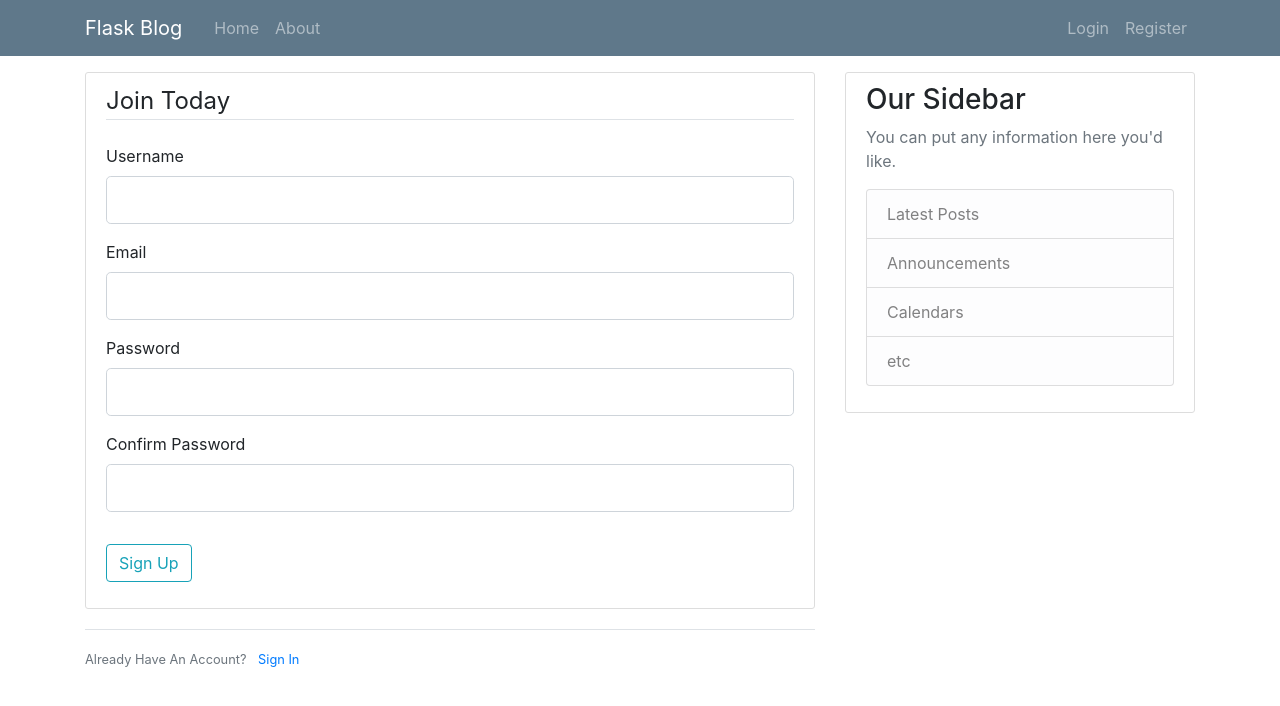
After one commit to euguroglu/Flask_Blog, a Flask app: page /register in a window 1280 px wide. The commit adds this page. Shown: the top 706 px of the page. Run offline with Flask 2, Linux system fonts and the light colour scheme; some libraries are stand-ins or nearby versions.

Commit message:
registration and login form finished

```diff
--- a/app.py
+++ b/app.py
@@ -1,6 +1,8 @@
 from flask import Flask, render_template, url_for
+from forms import RegistrationForm, LoginForm
 
 app = Flask(__name__)
+app.config['SECRET_KEY'] = 'willbeaddedlater'
 
 posts = [
     {
@@ -26,5 +28,17 @@ def index():
 def about():
     return render_template('about.html')
 
+@app.route('/register')
+def register():
+    form = RegistrationForm()
+
+    return render_template('register.html', form=form)
+
+@app.route('/login')
+def login():
+    form = LoginForm()
+
+    return render_template('login.html', form=form)
+
 if __name__ == "__main__":
     app.run(debug=True)
--- a/forms.py
+++ b/forms.py
@@ -1,6 +1,6 @@
 from flask_wtf import FlaskForm
 from wtforms import StringField, PasswordField, SubmitField, BooleanField
-from wtfroms.validators import DataRequired, Length, Email, EqualTo
+from wtforms.validators import DataRequired, Length, Email, EqualTo
 
 class RegistrationForm(FlaskForm):
     username = StringField('Username',
--- /dev/null
+++ b/templates/register.html
@@ -0,0 +1,36 @@
+{% extends "base.html" %}
+{% block title %}Register{% endblock %}
+{% block content %}
+  <div class="content-section">
+      <form action="{{url_for('register')}}" method="POST">
+          {{ form.hidden_tag() }}
+          <fieldset class="form-group">
+              <legend class="border-bottom mb-4">Join Today</legend>
+               <div class="form-group">
+                  {{ form.username.label(class="form-control-label") }}
+                  {{ form.username(class="form-control form-control-lg") }}
+               </div>
+               <div class="form-group">
+                 {{ form.email.label(class="form-control-label") }}
+                 {{ form.email(class="form-control form-control-lg") }}
+               </div>
+               <div class="form-group">
+                 {{ form.password.label(class="form-control-label") }}
+                 {{ form.password(class="form-control form-control-lg") }}
+               </div>
+               <div class="form-group">
+                 {{ form.confirm_password.label(class="form-control-label") }}
+                 {{ form.confirm_password(class="form-control form-control-lg") }}
+               </div>
+          </fieldset>
+           <div class="form-group">
+             {{ form.submit(class="btn btn-outline-info") }}
+            </div>
+      </form>
+  </div>
+  <div class="border-top pt-3">
+      <small class="text-muted">
+          Already Have An Account? <a class="ml-2" href="{{ url_for('login') }}">Sign In</a>
+      </small>
+  </div>
+{% endblock content %}
```
Also changed, not shown: templates/about.html (+4 -10 lines).
